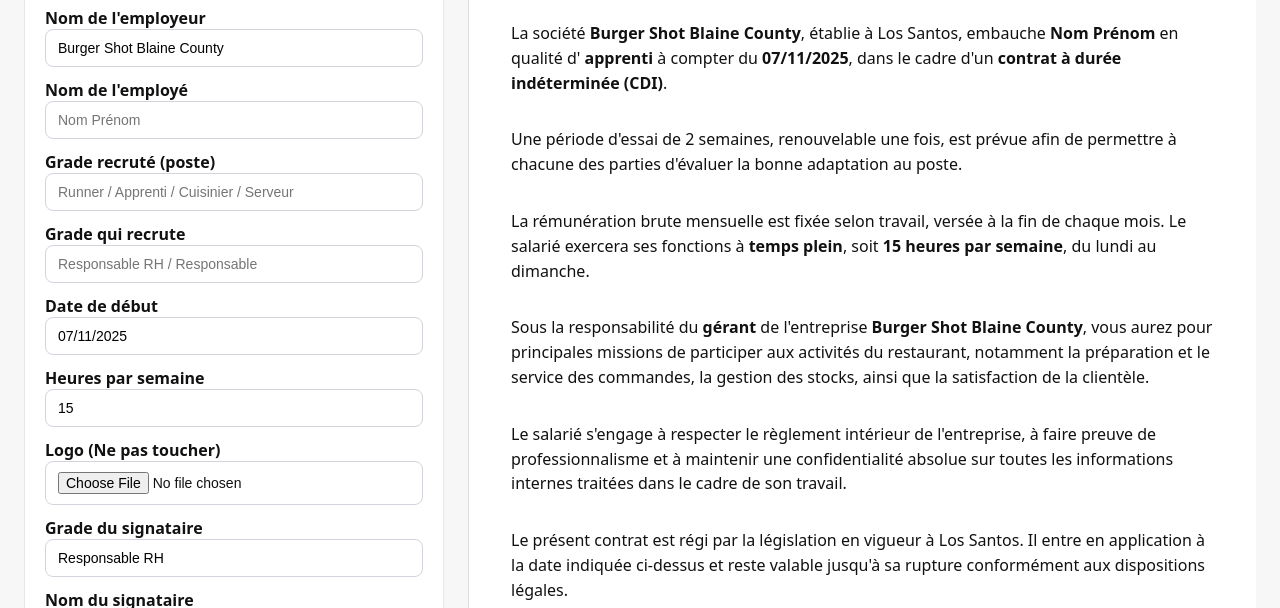
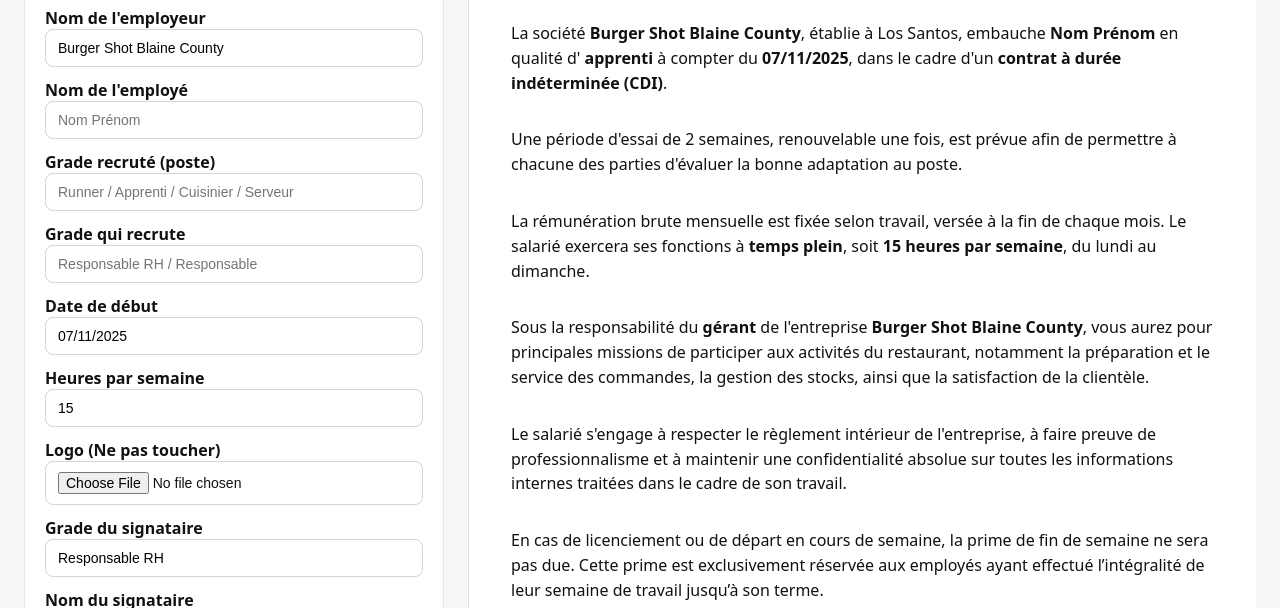
Before and after one commit to TYREUB/contrat, a plain HTML site: page index.html in a window 1280 px wide. Shown: the part 172-780 px from the top of the page. Drawn offline with Linux system fonts and the light colour scheme.

Commit message:
Add end-of-week bonus clause to contract
Added a clause regarding the end-of-week bonus for employees who leave mid-week.

```diff
--- a/index.html
+++ b/index.html
@@ -92,6 +92,7 @@
             <p>La rémunération brute mensuelle est fixée selon travail, versée à la fin de chaque mois. Le salarié exercera ses fonctions à <strong>temps plein</strong>, soit <strong><span data-text="hours"></span> heures par semaine</strong>, du lundi au dimanche.</p>
             <p>Sous la responsabilité du <strong><span data-text="recruiting_grade"></span></strong> de l'entreprise <strong><span data-text="employer"></span></strong>, vous aurez pour principales missions de participer aux activités du restaurant, notamment la préparation et le service des commandes, la gestion des stocks, ainsi que la satisfaction de la clientèle.</p>
             <p>Le salarié s'engage à respecter le règlement intérieur de l'entreprise, à faire preuve de professionnalisme et à maintenir une confidentialité absolue sur toutes les informations internes traitées dans le cadre de son travail.</p>
+            <p>En cas de licenciement ou de départ en cours de semaine, la prime de fin de semaine ne sera pas due. Cette prime est exclusivement réservée aux employés ayant effectué l’intégralité de leur semaine de travail jusqu’à son terme.</p>
             <p>Le présent contrat est régi par la législation en vigueur à Los Santos. Il entre en application à la date indiquée ci-dessus et reste valable jusqu'à sa rupture conformément aux dispositions légales.</p>
             <div class="signature">
               <div><span data-text="signatory_grade">Responsable RH</span></div>
```
